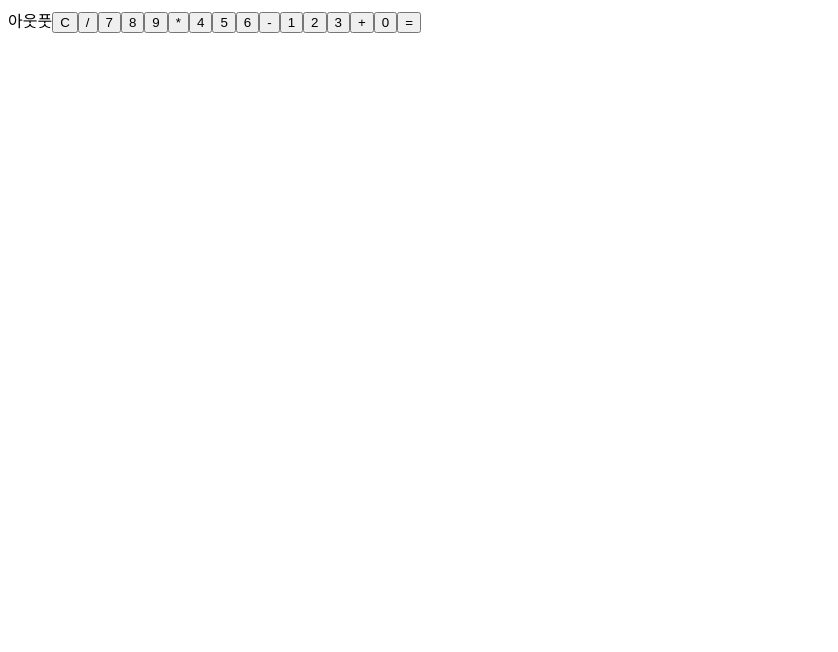
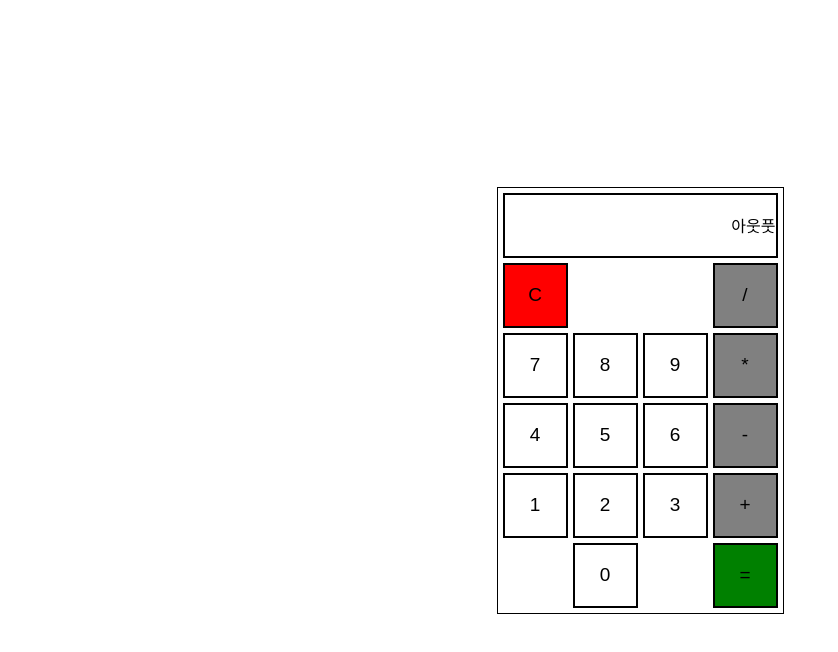
Before and after one commit to Kim-H-S/calculator, a React (Vite) app: page / in a window 1280 px wide. Shown: the top 652 px of the page, without its empty margins (0-838 px from the left). Built offline with nearby package versions, Linux system fonts and the light colour scheme.

Commit message:
CSS 계산기UI
HTML 계산기 UI에 CSS를 적용했다.

```diff
--- a/src/App.tsx
+++ b/src/App.tsx
@@ -5,6 +5,8 @@ export default function App() {
         <div className="buttons">
           <output>아웃풋</output>
           <button className="clear">C</button>
+          <div></div>
+          <div></div>
           <button className="operator">/</button>
           <button className="number">7</button>
           <button className="number">8</button>
@@ -18,7 +20,9 @@ export default function App() {
           <button className="number">2</button>
           <button className="number">3</button>
           <button className="operator">+</button>
+          <div></div>
           <button className="number">0</button>
+          <div></div>
           <button className="result">=</button>
         </div>
       </article>
--- /dev/null
+++ b/src/index.css
@@ -0,0 +1,61 @@
+* {
+  margin: 0;
+  padding: 0;
+  box-sizing: border-box;
+}
+
+body {
+  display: flex;
+  justify-content: center;
+  align-items: center;
+  height: 100vh;
+}
+
+.calculator {
+  width: 287px;
+  border: 1px solid black;
+  background-color: white;
+  padding: 5px;
+}
+
+.calculator .buttons {
+  display: grid;
+  grid-template-columns: repeat(4, 65px);
+  grid-auto-rows: 65px;
+  grid-gap: 5px;
+}
+
+.calculator .buttons button {
+  border: 2px solid black;
+  cursor: pointer;
+  font-size: 19px;
+}
+
+.calculator .buttons button:hover {
+  box-shadow: 1px 1px 2px gray;
+}
+
+.calculator .buttons output {
+  border: 2px solid black;
+  grid-column: span 4;
+
+  display: flex;
+  justify-content: flex-end;
+  align-items: center;
+}
+
+.calculator .buttons .clear {
+  background-color: red;
+}
+
+.calculator .buttons .operator {
+  background-color: gray;
+}
+
+.calculator .buttons .number {
+  background-color: white;
+}
+
+.calculator .buttons .result {
+  background-color: green;
+}
--- a/src/main.tsx
+++ b/src/main.tsx
@@ -1,6 +1,7 @@
 import { StrictMode } from "react";
 import { createRoot } from "react-dom/client";
 import App from "./App.tsx";
+import "./index.css";
 
 createRoot(document.getElementById("root")!).render(
   <StrictMode>
```
